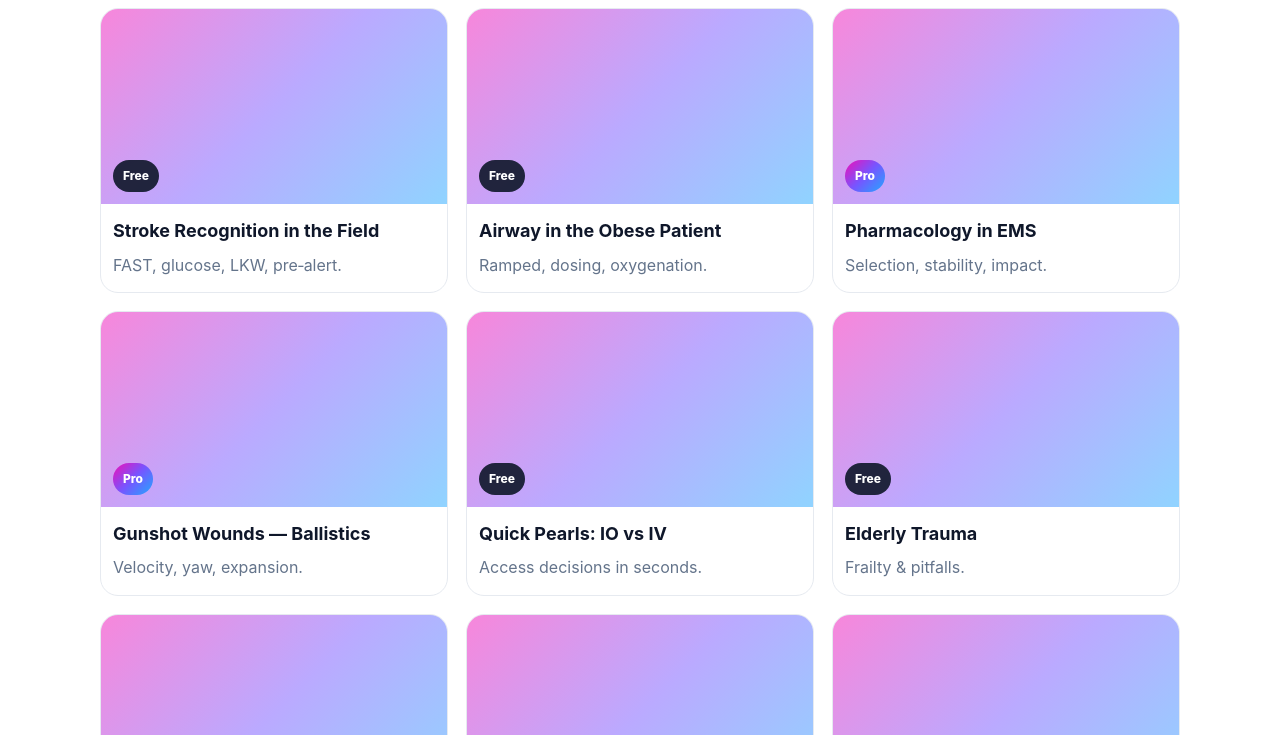
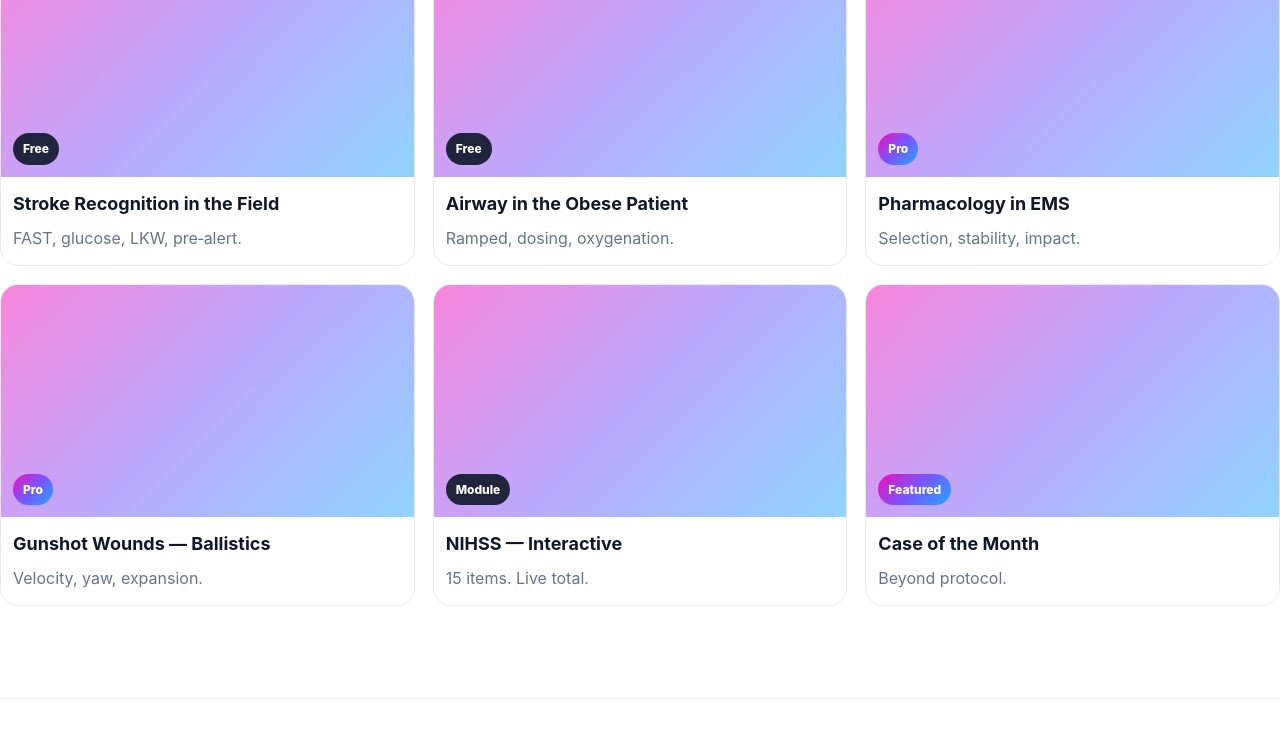
Before and after one commit to aaw001/CriticalEdge, a plain HTML site: page articles/index.html in a window 1280 px wide. Shown: the part 181-916 px from the top of the page. Drawn offline with Linux system fonts and the light colour scheme.

Commit message:
Update index.html

```diff
--- a/articles/index.html
+++ b/articles/index.html
@@ -11,25 +11,44 @@
   </div>
 </header>
 <main class="section">
-  <div class="wrap">
-    <div class="section-head"><h2>All talks</h2></div>
-    <div class="grid talks">
-      <a class="card" href="stroke-recognition.html"><div class="thumb"><span class="badge">Free</span></div><h3>Stroke Recognition in the Field</h3><p class="muted">FAST, glucose, LKW, pre‑alert.</p></a>
-      <a class="card" href="airway-obesity.html"><div class="thumb"><span class="badge">Free</span></div><h3>Airway in the Obese Patient</h3><p class="muted">Ramped, dosing, oxygenation.</p></a>
-      <a class="card" href="pharm-ems-selection.html"><div class="thumb"><span class="badge badge-pro">Pro</span></div><h3>Pharmacology in EMS</h3><p class="muted">Selection, stability, impact.</p></a>
-      <a class="card" href="gsw-ballistics.html"><div class="thumb"><span class="badge badge-pro">Pro</span></div><h3>Gunshot Wounds — Ballistics</h3><p class="muted">Velocity, yaw, expansion.</p></a>
-      <a class="card" href="io-vs-iv-pearls.html"><div class="thumb"><span class="badge">Free</span></div><h3>Quick Pearls: IO vs IV</h3><p class="muted">Access decisions in seconds.</p></a>
-      <a class="card" href="elderly-trauma-overview.html"><div class="thumb"><span class="badge">Free</span></div><h3>Elderly Trauma</h3><p class="muted">Frailty & pitfalls.</p></a>
-      <a class="card" href="preox-apox-reox.html"><div class="thumb"><span class="badge">Free</span></div><h3>Preox, ApOx & ReOx</h3><p class="muted">Maximise safe apnea time.</p></a>
-      <a class="card" href="spinal-stabilisation-update.html"><div class="thumb"><span class="badge badge-pro">Pro</span></div><h3>Spinal Stabilisation</h3><p class="muted">What’s changed.</p></a>
-      <a class="card" href="blast-injuries-field.html"><div class="thumb"><span class="badge badge-pro">Pro</span></div><h3>Blast Injuries</h3><p class="muted">Prehospital priorities.</p></a>
-      <a class="card" href="thesis-lit-matrix.html"><div class="thumb"><span class="badge">Free</span></div><h3>Thesis: Literature Matrix</h3><p class="muted">From chaos to clarity.</p></a>
-      <a class="card" href="patient-evaluation.html"><div class="thumb"><span class="badge">Free</span></div><h3>Patient Evaluation</h3><p class="muted">ABCDE done right.</p></a>
-      <a class="card" href="decision-making-ems.html"><div class="thumb"><span class="badge">Free</span></div><h3>Decision‑Making in EMS</h3><p class="muted">Cognitive traps & debiasing.</p></a>
-      <a class="card" href="nihss.html"><div class="thumb"><span class="badge">Module</span></div><h3>NIHSS — Interactive</h3><p class="muted">15 items. Live total.</p></a>
-      <a class="card" href="case-of-the-month.html"><div class="thumb"><span class="badge badge-pro">Featured</span></div><h3>Case of the Month</h3><p class="muted">Beyond protocol.</p></a>
-    </div>
-  </div>
+  <div class="grid talks">
+  <a class="card" href="stroke-recognition.html">
+    <div class="thumb"><span class="badge">Free</span></div>
+    <h3>Stroke Recognition in the Field</h3>
+    <p class="muted">FAST, glucose, LKW, pre‑alert.</p>
+  </a>
+
+  <a class="card" href="airway-obesity.html">
+    <div class="thumb"><span class="badge">Free</span></div>
+    <h3>Airway in the Obese Patient</h3>
+    <p class="muted">Ramped, dosing, oxygenation.</p>
+  </a>
+
+  <a class="card" href="pharm-ems-selection.html">
+    <div class="thumb"><span class="badge badge-pro">Pro</span></div>
+    <h3>Pharmacology in EMS</h3>
+    <p class="muted">Selection, stability, impact.</p>
+  </a>
+
+  <a class="card" href="gsw-ballistics.html">
+    <div class="thumb"><span class="badge badge-pro">Pro</span></div>
+    <h3>Gunshot Wounds — Ballistics</h3>
+    <p class="muted">Velocity, yaw, expansion.</p>
+  </a>
+
+  <!-- ✅ NIHSS module (correct path) -->
+  <a class="card" href="nihss.html">
+    <div class="thumb"><span class="badge">Module</span></div>
+    <h3>NIHSS — Interactive</h3>
+    <p class="muted">15 items. Live total.</p>
+  </a>
+
+  <a class="card" href="case-of-the-month.html">
+    <div class="thumb"><span class="badge badge-pro">Featured</span></div>
+    <h3>Case of the Month</h3>
+    <p class="muted">Beyond protocol.</p>
+  </a>
+</div>
 </main>
 <footer class="footer">
   <div class="wrap foot-row"><div class="foot-brand"><span class="foot-badge"></span><span>CRITICALEDGE</span></div><nav class="foot-nav"><a href="#">Privacy</a><a href="#">Terms</a><a href="#">Contact</a></nav></div>
```
